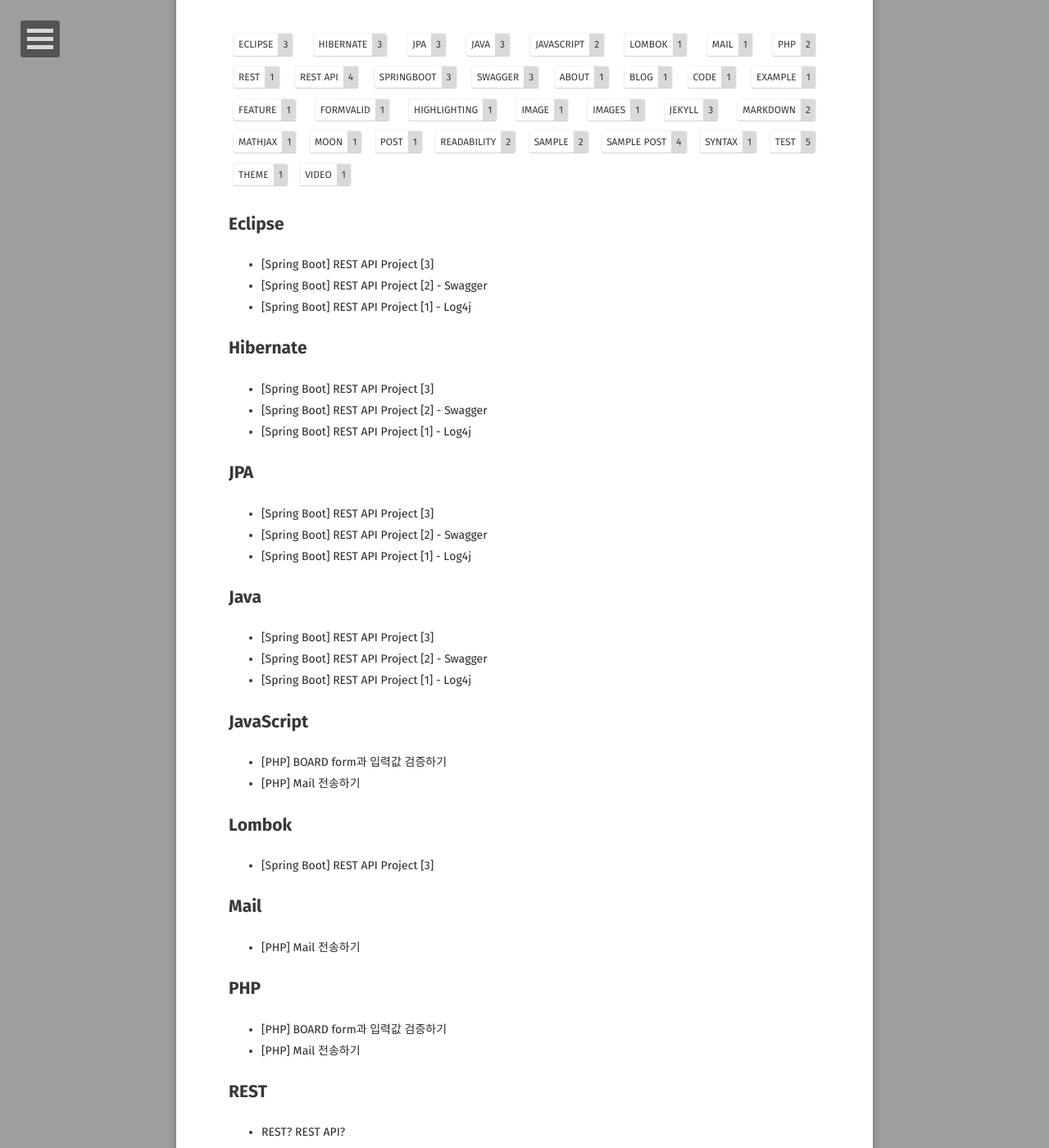
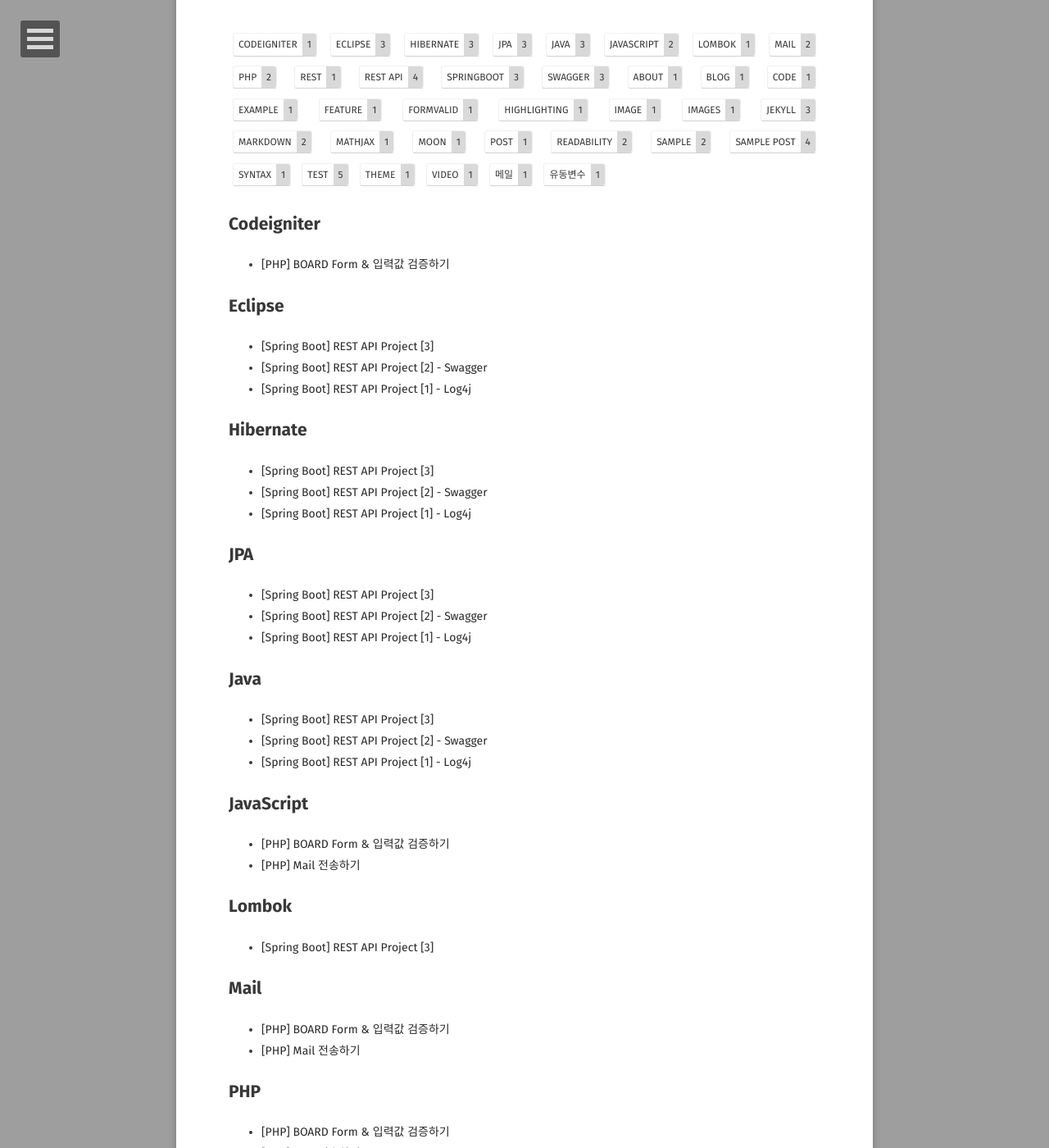
Before and after one commit to GayeonYoon/GayeonYoon.github.io, a Jekyll site: the page built from tags/index.html, in a window 1280 px wide and 1400 px high, scrolled down 251 px. Shown: the whole window at 82% size. Built offline with Jekyll 4.4.1, drawn with Linux system fonts in a browser that asks for light colours; some web fonts are replaced; some of the changed text lies outside the part shown.

Commit message:
Update 2021-08-06-BOARD-FORM-VALID.md

```diff
--- a/_posts/2021-08-06-BOARD-FORM-VALID.md
+++ b/_posts/2021-08-06-BOARD-FORM-VALID.md
@@ -1,9 +1,9 @@
 ---
 layout: post
-title: "[PHP] BOARD form과 입력값 검증하기 "
+title: "[PHP] BOARD Form & 입력값 검증하기 "
 date: 2021-08-06
-excerpt: "Mail 전송하기"
-tags: [PHP, JavaScript, formValid]
+excerpt: "Form & 입력값 검증하기"
+tags: [PHP, JavaScript, formValid, Codeigniter, Mail, 유동변수, 메일]
 comments: false
 php: true
 feature: /assets/img/php_logo.jpg
```
